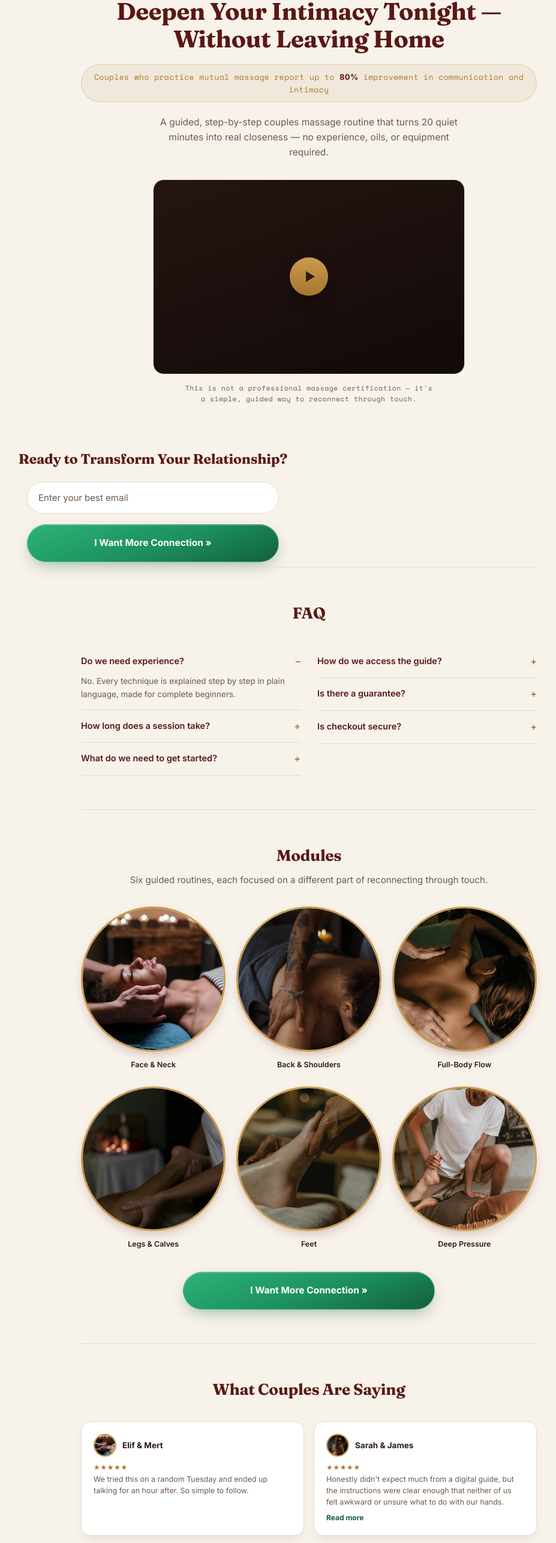
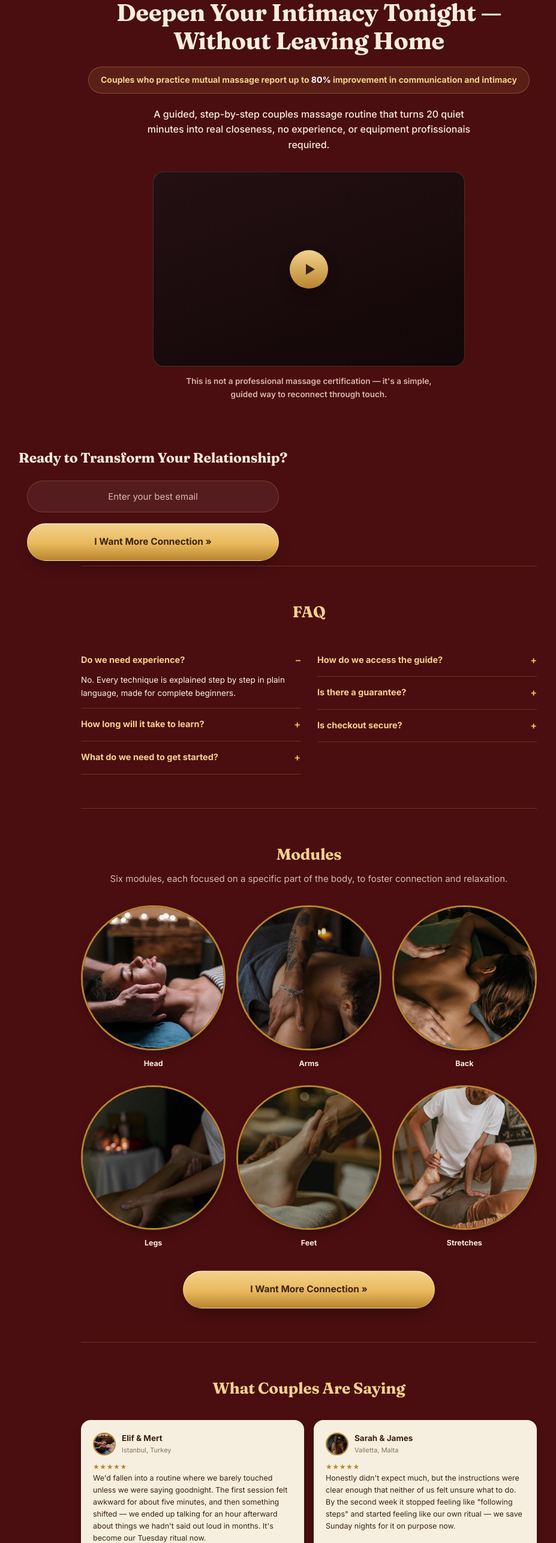
Before and after one commit to espacoaishiteru/couples-massage-landing, a plain HTML site: page index.html in a window 1280 px wide. Shown: the part 185-2757 px from the top of the page at 60% size, without its empty margins (125-1052 px from the left). Drawn offline with nearby package versions, Linux system fonts and the light colour scheme.

Commit message:
Update index.html

```diff
--- a/index.html
+++ b/index.html
@@ -7,26 +7,23 @@
 <meta name="description" content="A step-by-step couples massage guide to help you reconnect through touch, tonight.">
 <link rel="preconnect" href="https://fonts.googleapis.com">
 <link rel="preconnect" href="https://fonts.gstatic.com" crossorigin>
-<link href="https://fonts.googleapis.com/css2?family=Fraunces:ital,opsz,wght@0,9..144,500;0,9..144,600;0,9..144,700;1,9..144,500&family=Inter:wght@400;500;600;700&family=Space+Mono:wght@400;700&display=swap" rel="stylesheet">
+<link href="https://fonts.googleapis.com/css2?family=Fraunces:ital,opsz,wght@0,9..144,500;0,9..144,600;0,9..144,700;1,9..144,500&family=Inter:wght@400;500;600;700;800&display=swap" rel="stylesheet">
 <style>
   :root{
-    --bg:        #f7f2ea;
-    --bg-deep:   #efe6d8;
-    --surface:   #ffffff;
-    --line:      #e7dcc9;
-    --ink:       #2a1c14;
-    --ink-dim:   #6b5a4d;
-    --wine:      #7a2420;
-    --wine-deep: #591815;
-    --gold:      #a9762f;
-    --gold-soft: #c99a4e;
-    --card-bg:   #ffffff;
-    --emerald:   #1c8f5e;
-    --emerald-deep:#125f3d;
+    --bg:        #4a0e10;
+    --bg-deep:   #380a0b;
+    --surface:   #5c1416;
+    --line:      rgba(255,214,150,.18);
+    --ink:       #f7ece0;
+    --ink-dim:   #d9b8ae;
+    --gold:      #e9b85c;
+    --gold-soft: #f3d28c;
+    --gold-deep: #b8842e;
+    --card-bg:   #f6efdf;
+    --card-ink:  #3a2213;
 
     --serif: 'Fraunces', serif;
     --sans:  'Inter', sans-serif;
-    --mono:  'Space Mono', monospace;
   }
 
   *{ box-sizing:border-box; margin:0; padding:0; }
@@ -43,13 +40,13 @@
   a{ color:inherit; }
   .wrap{ max-width:760px; margin:0 auto; padding:0 clamp(20px,5vw,24px); }
   section{ position:relative; z-index:1; }
-  h1,h2,h3{ font-family:var(--serif); letter-spacing:-0.01em; color:var(--wine-deep); }
+  h1,h2,h3{ font-family:var(--serif); letter-spacing:-0.01em; }
 
   .eyebrow{
-    font-family:var(--mono); font-size:12px; letter-spacing:.14em; text-transform:uppercase;
-    color:var(--gold); display:flex; align-items:center; gap:10px; margin-bottom:16px; justify-content:center;
+    font-family:var(--sans); font-weight:700; font-size:12px; letter-spacing:.1em; text-transform:uppercase;
+    color:var(--gold-soft); display:flex; align-items:center; gap:10px; margin-bottom:16px; justify-content:center;
   }
-  .eyebrow::before{ content:''; width:24px; height:1px; background:var(--gold); opacity:.7; }
+  .eyebrow::before{ content:''; width:24px; height:1px; background:var(--gold-soft); opacity:.7; }
 
   /* ---------- Buttons ---------- */
   .btn{
@@ -60,70 +57,71 @@
     white-space:nowrap; width:100%; max-width:420px;
   }
   .btn-primary{
-    background:linear-gradient(160deg, #2bb377, var(--emerald) 55%, var(--emerald-deep));
-    color:#ffffff;
-    box-shadow:0 10px 26px -8px rgba(18,95,61,.45), inset 0 1px 0 rgba(255,255,255,.25);
-    border:1px solid rgba(255,255,255,.2);
+    background:linear-gradient(180deg, var(--gold-soft), var(--gold) 55%, var(--gold-deep));
+    color:#3a2213;
+    box-shadow:0 10px 26px -8px rgba(0,0,0,.45), inset 0 1px 0 rgba(255,255,255,.5);
+    border:1px solid rgba(255,255,255,.25);
   }
-  .btn-primary:hover{ transform:translateY(-2px); box-shadow:0 14px 30px -8px rgba(18,95,61,.55); }
+  .btn-primary:hover{ transform:translateY(-2px); box-shadow:0 14px 30px -8px rgba(0,0,0,.55); }
   .btn-row{ display:flex; justify-content:center; }
 
   /* ---------- Header ---------- */
   header{
     position:sticky; top:0; z-index:50;
-    background:rgba(247,242,234,.88); backdrop-filter:blur(10px);
+    background:rgba(56,10,11,.85); backdrop-filter:blur(10px);
     border-bottom:1px solid var(--line);
   }
   header .wrap{ display:flex; align-items:center; justify-content:space-between; padding:16px clamp(20px,5vw,24px); max-width:760px; }
-  .logo{ font-family:var(--serif); font-size:19px; color:var(--wine-deep); }
+  .logo{ font-family:var(--serif); font-size:19px; }
   .logo span{ color:var(--gold); }
   header .btn{ padding:11px 20px; font-size:13.5px; width:auto; }
 
   /* ---------- Hero ---------- */
-  .hero{ padding:56px 0 36px; text-align:center; }
+  .hero{ padding:56px 0 40px; text-align:center; }
   .hero h1{
-    font-size:clamp(28px, 5.4vw, 40px); line-height:1.16; margin-bottom:18px;
+    font-size:clamp(28px, 5.4vw, 40px); line-height:1.18; margin-bottom:20px;
   }
   .hero .stat-line{
-    font-family:var(--mono); font-size:13px; letter-spacing:.03em; color:var(--gold);
-    background:rgba(169,118,47,.08); border:1px solid rgba(169,118,47,.25);
-    display:inline-block; padding:10px 18px; border-radius:100px; margin-bottom:22px;
+    font-family:var(--sans); font-weight:700; font-size:14px; color:var(--gold-soft);
+    background:rgba(233,184,92,.1); border:1px solid rgba(233,184,92,.3);
+    display:inline-block; padding:10px 20px; border-radius:100px; margin-bottom:22px;
   }
-  .hero .stat-line b{ color:var(--wine-deep); font-family:var(--sans); font-weight:700; }
-  .hero p.lead{ font-size:15.5px; color:var(--ink-dim); margin-bottom:8px; max-width:520px; margin-left:auto; margin-right:auto; }
+  .hero .stat-line b{ color:#fff; }
+  .hero p.lead{ font-family:var(--sans); font-weight:500; font-size:16px; color:var(--ink); margin-bottom:8px; max-width:540px; margin-left:auto; margin-right:auto; }
 
   /* ---------- Video block ---------- */
   .video-block{
     margin:32px auto 10px; max-width:520px; aspect-ratio:16/10; border-radius:18px;
-    background:linear-gradient(160deg, #241512, #120a08);
+    background:linear-gradient(160deg, #241012, #120708);
     border:1px solid var(--line);
     display:flex; align-items:center; justify-content:center; position:relative;
     overflow:hidden;
   }
   .video-block .play{
     width:64px; height:64px; border-radius:50%;
-    background:linear-gradient(180deg, var(--gold-soft), var(--gold));
+    background:linear-gradient(180deg, var(--gold-soft), var(--gold-deep));
     display:flex; align-items:center; justify-content:center; cursor:pointer;
     box-shadow:0 10px 24px -6px rgba(0,0,0,.5);
   }
   .video-block .play::after{
     content:''; border-style:solid; border-width:9px 0 9px 15px;
-    border-color:transparent transparent transparent #2a1c14; margin-left:4px;
+    border-color:transparent transparent transparent #3a2213; margin-left:4px;
   }
   .video-cap{
-    text-align:center; font-family:var(--mono); font-size:11.5px; color:var(--ink-dim);
-    letter-spacing:.04em; margin:14px 0 0; max-width:420px; margin-left:auto; margin-right:auto;
+    text-align:center; font-family:var(--sans); font-weight:600; font-size:13.5px; color:var(--ink-dim);
+    margin:14px 0 0; max-width:440px; margin-left:auto; margin-right:auto;
   }
 
   /* ---------- Email capture ---------- */
   .capture{ text-align:center; margin:36px 0 8px; }
-  .capture h2{ font-size:23px; margin-bottom:20px; }
+  .capture h2{ font-size:23px; margin-bottom:20px; text-align:center; }
   .capture form{
-    display:flex; flex-direction:column; gap:14px; max-width:420px; margin:0 auto 18px;
+    display:flex; flex-direction:column; align-items:center; gap:14px; max-width:420px; margin:0 auto 18px;
   }
   .capture input[type=email]{
     width:100%; padding:16px 18px; border-radius:100px; border:1px solid var(--line);
-    background:#fff; color:var(--ink); font-family:var(--sans); font-size:15px;
+    background:rgba(255,255,255,.06); color:var(--ink); font-family:var(--sans); font-size:15px;
+    text-align:center;
   }
   .capture input[type=email]::placeholder{ color:var(--ink-dim); }
 
@@ -134,18 +132,18 @@
   .faq-cols{ display:grid; grid-template-columns:1fr 1fr; gap:28px; }
   .faq details{ padding:14px 0; border-bottom:1px solid var(--line); }
   .faq summary{
-    cursor:pointer; list-style:none; font-size:14.5px; font-weight:600;
-    display:flex; justify-content:space-between; gap:10px; color:var(--wine-deep);
+    cursor:pointer; list-style:none; font-size:14.5px; font-weight:700;
+    display:flex; justify-content:space-between; gap:10px; color:var(--gold-soft);
   }
   .faq summary::-webkit-details-marker{ display:none; }
   .faq summary::after{ content:'+'; color:var(--gold); font-size:16px; flex:none; }
   .faq details[open] summary::after{ content:'–'; }
-  .faq p{ font-size:13.5px; color:var(--ink-dim); margin-top:10px; }
+  .faq p{ font-size:13.5px; color:#fbf3e8; margin-top:10px; }
   @media (max-width:600px){ .faq-cols{ grid-template-columns:1fr; } }
 
   /* ---------- Modules ---------- */
   .section-head{ text-align:center; margin-bottom:32px; }
-  .section-head h2{ font-size:26px; }
+  .section-head h2{ font-size:26px; color:var(--gold-soft); }
   .section-head p{ color:var(--ink-dim); font-size:15px; margin-top:8px; }
   .modules-grid{
     display:grid; grid-template-columns:repeat(3,1fr); gap:26px 18px; margin-bottom:36px;
@@ -153,34 +151,29 @@
   .module-item{ text-align:center; }
   .module-item .circle{
     width:100%; aspect-ratio:1; border-radius:50%; margin:0 auto 12px;
-    overflow:hidden; border:3px solid var(--gold-soft);
-    box-shadow:0 8px 20px -8px rgba(89,24,21,.35);
+    overflow:hidden; border:3px solid var(--gold-deep);
+    box-shadow:0 8px 20px -8px rgba(0,0,0,.5);
   }
   .module-item .circle img{ width:100%; height:100%; object-fit:cover; }
-  .module-item p{ font-size:12.5px; color:var(--ink); font-weight:600; }
+  .module-item p{ font-size:12.5px; color:var(--ink); font-weight:700; }
   @media (max-width:560px){ .modules-grid{ grid-template-columns:repeat(3,1fr); gap:16px 10px; } }
 
   /* ---------- Testimonials ---------- */
   .testi-grid{ display:grid; grid-template-columns:1fr 1fr; gap:16px; }
   .testi-card{
-    background:var(--card-bg); color:var(--ink); border-radius:16px;
-    padding:20px; border:1px solid var(--line);
-    box-shadow:0 8px 20px -10px rgba(89,24,21,.18);
+    background:var(--card-bg); color:var(--card-ink); border-radius:16px;
+    padding:20px; box-shadow:0 8px 20px -8px rgba(0,0,0,.4);
   }
   .testi-top{ display:flex; align-items:center; gap:10px; margin-bottom:8px; }
-  .testi-avatar{ width:38px; height:38px; border-radius:50%; flex:none; overflow:hidden; border:2px solid var(--gold-soft); }
+  .testi-avatar{ width:38px; height:38px; border-radius:50%; flex:none; overflow:hidden; border:2px solid var(--gold-deep); }
   .testi-avatar img{ width:100%; height:100%; object-fit:cover; }
   .testi-name{ font-size:13.5px; font-weight:700; }
-  .testi-stars{ color:var(--gold); font-size:12px; letter-spacing:.05em; }
-  .testi-card p{ font-size:12.5px; line-height:1.55; color:var(--ink-dim); }
-  .testi-card details{ margin-top:6px; }
-  .testi-card summary{
-    cursor:pointer; list-style:none; font-size:12px; font-weight:700; color:var(--emerald-deep);
-  }
-  .testi-card summary::-webkit-details-marker{ display:none; }
-  .testi-card details[open] summary{ display:none; }
+  .testi-loc{ font-size:11px; color:#8a6f63; }
+  .testi-stars{ color:var(--gold-deep); font-size:12px; letter-spacing:.05em; }
+  .testi-card p{ font-size:12.5px; line-height:1.6; }
   @media (max-width:560px){ .testi-grid{ grid-template-columns:1fr 1fr; gap:10px; } .testi-card{ padding:14px; } .testi-card p{ font-size:11.5px; } }
   @media (max-width:420px){ .testi-grid{ grid-template-columns:1fr; } }
+  #more-reviews{ display:none; margin-top:16px; }
 
   /* ---------- Footer ---------- */
   footer{ padding:32px 0 24px; text-align:center; border-top:1px solid var(--line); }
@@ -190,7 +183,7 @@
   /* ---------- Sticky mobile CTA ---------- */
   .sticky-cta{
     position:fixed; left:0; right:0; bottom:0; z-index:60;
-    background:rgba(247,242,234,.95); backdrop-filter:blur(10px);
+    background:rgba(56,10,11,.94); backdrop-filter:blur(10px);
     border-top:1px solid var(--line);
     padding:12px 18px; display:none; justify-content:center;
   }
@@ -212,7 +205,7 @@
 <section class="hero wrap">
   <h1>Transform Your Relationship and Deepen Your Intimacy Tonight — Without Leaving Home</h1>
   <div class="stat-line">Couples who practice mutual massage report up to <b>80%</b> improvement in communication and intimacy</div>
-  <p class="lead">A guided, step-by-step couples massage routine that turns 20 quiet minutes into real closeness — no experience, oils, or equipment required.</p>
+  <p class="lead">A guided, step-by-step couples massage routine that turns 20 quiet minutes into real closeness, no experience, or equipment profissionais required.</p>
 
   <div class="video-block">
     <div class="play"></div>
@@ -239,12 +232,12 @@
         <p>No. Every technique is explained step by step in plain language, made for complete beginners.</p>
       </details>
       <details>
-        <summary>How long does a session take?</summary>
-        <p>Most full routines run 20–30 minutes — short enough for a weeknight.</p>
+        <summary>How long will it take to learn?</summary>
+        <p>The course is dynamic and practical; in less than 30 minutes, you'll be ready to enjoy a special moment as a couple.</p>
       </details>
       <details>
         <summary>What do we need to get started?</summary>
-        <p>Just a towel and any neutral oil you already have at home.</p>
+        <p>You will receive an exclusive PDF containing a list of essentials, meditation music, essential oils and their functions, a reflexology (foot massage) map, and recipe tips for beforehand.</p>
       </details>
     </div>
     <div>
@@ -267,15 +260,15 @@
 <section class="section wrap" id="modules">
   <div class="section-head">
     <h2>Modules</h2>
-    <p>Six guided routines, each focused on a different part of reconnecting through touch.</p>
+    <p>Six modules, each focused on a specific part of the body, to foster connection and relaxation.</p>
   </div>
   <div class="modules-grid">
-    <div class="module-item"><div class="circle"><img src="module-face-neck.jpg" alt="Face and neck touch"></div><p>Face &amp; Neck</p></div>
-    <div class="module-item"><div class="circle"><img src="module-back-shoulders.jpg" alt="Back and shoulders massage"></div><p>Back &amp; Shoulders</p></div>
-    <div class="module-item"><div class="circle"><img src="module-full-flow.jpg" alt="Full body flow massage"></div><p>Full-Body Flow</p></div>
-    <div class="module-item"><div class="circle"><img src="module-legs.jpg" alt="Legs and calves massage"></div><p>Legs &amp; Calves</p></div>
+    <div class="module-item"><div class="circle"><img src="module-face-neck.jpg" alt="Head massage"></div><p>Head</p></div>
+    <div class="module-item"><div class="circle"><img src="module-back-shoulders.jpg" alt="Arms massage"></div><p>Arms</p></div>
+    <div class="module-item"><div class="circle"><img src="module-full-flow.jpg" alt="Back massage"></div><p>Back</p></div>
+    <div class="module-item"><div class="circle"><img src="module-legs.jpg" alt="Legs massage"></div><p>Legs</p></div>
     <div class="module-item"><div class="circle"><img src="module-feet.jpg" alt="Feet massage"></div><p>Feet</p></div>
-    <div class="module-item"><div class="circle"><img src="module-deep-pressure.jpg" alt="Deep pressure technique"></div><p>Deep Pressure</p></div>
+    <div class="module-item"><div class="circle"><img src="module-deep-pressure.jpg" alt="Stretches"></div><p>Stretches</p></div>
   </div>
   <div class="btn-row">
     <a href="https://hotmart.com/pt-BR/club/brendo-carvalho-de-oliveira" class="btn btn-primary">I Want More Connection »</a>
@@ -286,27 +279,72 @@
   <div class="section-head"><h2>What Couples Are Saying</h2></div>
   <div class="testi-grid">
     <div class="testi-card">
-      <div class="testi-top"><div class="testi-avatar"><img src="avatar-face-neck.jpg" alt="Elif and Mert"></div><div class="testi-name">Elif &amp; Mert</div></div>
+      <div class="testi-top"><div class="testi-avatar"><img src="avatar-face-neck.jpg" alt="Elif and Mert"></div><div><div class="testi-name">Elif &amp; Mert</div><div class="testi-loc">Istanbul, Turkey</div></div></div>
       <div class="testi-stars">★★★★★</div>
-      <p>We tried this on a random Tuesday and ended up talking for an hour after. So simple to follow.</p>
+      <p>We'd fallen into a routine where we barely touched unless we were saying goodnight. The first session felt awkward for about five minutes, and then something shifted — we ended up talking for an hour afterward about things we hadn't said out loud in months. It's become our Tuesday ritual now.</p>
     </div>
     <div class="testi-card">
-      <div class="testi-top"><div class="testi-avatar"><img src="avatar-back-shoulders.jpg" alt="Sarah and James"></div><div class="testi-name">Sarah &amp; James</div></div>
+      <div class="testi-top"><div class="testi-avatar"><img src="avatar-back-shoulders.jpg" alt="Sarah and James"></div><div><div class="testi-name">Sarah &amp; James</div><div class="testi-loc">Valletta, Malta</div></div></div>
       <div class="testi-stars">★★★★★</div>
-      <p>Honestly didn't expect much from a digital guide, but the instructions were clear enough that neither of us felt awkward or unsure what to do with our hands.
-      <details><summary>Read more</summary> By the second week it stopped feeling like "following steps" and started feeling like our own little ritual — we now save Sunday nights for it on purpose.</details></p>
+      <p>Honestly didn't expect much, but the instructions were clear enough that neither of us felt unsure what to do. By the second week it stopped feeling like "following steps" and started feeling like our own ritual — we save Sunday nights for it on purpose now.</p>
     </div>
     <div class="testi-card">
-      <div class="testi-top"><div class="testi-avatar"><img src="avatar-feet.jpg" alt="Zeynep and Can"></div><div class="testi-name">Zeynep &amp; Can</div></div>
+      <div class="testi-top"><div class="testi-avatar"><img src="avatar-feet.jpg" alt="Zeynep and Can"></div><div><div class="testi-name">Zeynep &amp; Can</div><div class="testi-loc">Ankara, Turkey</div></div></div>
       <div class="testi-stars">★★★★★</div>
-      <p>We're not "spa people" but this made it approachable. Now it's our Friday reset.</p>
+      <p>We're not "spa people" at all, but this made it approachable enough that neither of us felt silly. It's our Friday reset now, and honestly the one hour of the week we both look forward to most.</p>
     </div>
     <div class="testi-card">
-      <div class="testi-top"><div class="testi-avatar"><img src="avatar-deep-pressure.jpg" alt="Ayşe and Deniz"></div><div class="testi-name">Ayşe &amp; Deniz</div></div>
+      <div class="testi-top"><div class="testi-avatar"><img src="avatar-deep-pressure.jpg" alt="Ayşe and Deniz"></div><div><div class="testi-name">Ayşe &amp; Deniz</div><div class="testi-loc">Izmir, Turkey</div></div></div>
       <div class="testi-stars">★★★★★</div>
-      <p>What sold me was how practical it is — no incense-and-crystals vibe, just clear hand placements and pacing.
-      <details><summary>Read more</summary> We've gone back to the feet and shoulders routines the most since they're easiest to do on a regular weeknight, and my partner actually asks for it now instead of the other way around.</details></p>
+      <p>What sold me was how practical it is — clear hand placements and pacing, nothing precious about it. We've gone back to the feet and shoulders routines the most, and my partner actually asks for it now instead of the other way around.</p>
     </div>
+  </div>
+
+  <div id="more-reviews" class="testi-grid">
+    <div class="testi-card">
+      <div class="testi-top"><div class="testi-avatar"><img src="avatar-full-flow.jpg" alt="Giulia and Marco"></div><div><div class="testi-name">Giulia &amp; Marco</div><div class="testi-loc">Milan, Italy</div></div></div>
+      <div class="testi-stars">★★★★★</div>
+      <p>We work opposite schedules and had gotten used to feeling more like roommates than partners. Twenty minutes, twice a week, has quietly undone a lot of that distance. Nothing dramatic — just more hands on shoulders, more eye contact, more of the small stuff we'd stopped doing.</p>
+    </div>
+    <div class="testi-card">
+      <div class="testi-top"><div class="testi-avatar"><img src="avatar-legs.jpg" alt="Francesca and Luca"></div><div><div class="testi-name">Francesca &amp; Luca</div><div class="testi-loc">Turin, Italy</div></div></div>
+      <div class="testi-stars">★★★★★</div>
+      <p>Simple and well explained, no guesswork.</p>
+    </div>
+    <div class="testi-card">
+      <div class="testi-top"><div class="testi-avatar"><img src="avatar-face-neck.jpg" alt="Camila and Matías"></div><div><div class="testi-name">Camila &amp; Matías</div><div class="testi-loc">Santiago, Chile</div></div></div>
+      <div class="testi-stars">★★★★★</div>
+      <p>We bought this after a rough year — new baby, no sleep, zero time for each other. It didn't fix everything, obviously, but it gave us a reason to close the door for twenty minutes and just be a couple again instead of two exhausted co-parents. That mattered more than I expected.</p>
+    </div>
+    <div class="testi-card">
+      <div class="testi-top"><div class="testi-avatar"><img src="avatar-back-shoulders.jpg" alt="Valentina and Santiago"></div><div><div class="testi-name">Valentina &amp; Santiago</div><div class="testi-loc">Bogotá, Colombia</div></div></div>
+      <div class="testi-stars">★★★★★</div>
+      <p>The foot routine alone was worth it for us. My partner carries all his stress in his shoulders and feet, and now it's part of how we wind down instead of just scrolling on separate sides of the bed.</p>
+    </div>
+    <div class="testi-card">
+      <div class="testi-top"><div class="testi-avatar"><img src="avatar-feet.jpg" alt="Lucía and Nicolás"></div><div><div class="testi-name">Lucía &amp; Nicolás</div><div class="testi-loc">Montevideo, Uruguay</div></div></div>
+      <div class="testi-stars">★★★★★</div>
+      <p>We'd tried date nights, apps, all of it. This is the first thing that actually became a habit, mostly because it's short enough that we never have an excuse to skip it. Small thing, but it's added up over a couple of months.</p>
+    </div>
+    <div class="testi-card">
+      <div class="testi-top"><div class="testi-avatar"><img src="avatar-deep-pressure.jpg" alt="Carmen and Álvaro"></div><div><div class="testi-name">Carmen &amp; Álvaro</div><div class="testi-loc">Madrid, Spain</div></div></div>
+      <div class="testi-stars">★★★★★</div>
+      <p>Twelve years together and I genuinely thought we'd tried everything to keep things warm between us. The PDF extras — the oil guide especially — turned out to be a nice surprise on top of the routines themselves.</p>
+    </div>
+    <div class="testi-card">
+      <div class="testi-top"><div class="testi-avatar"><img src="avatar-full-flow.jpg" alt="Sofía and Diego"></div><div><div class="testi-name">Sofía &amp; Diego</div><div class="testi-loc">Barcelona, Spain</div></div></div>
+      <div class="testi-stars">★★★★★</div>
+      <p>Clear, calm, and not at all awkward once you get past the first few minutes.</p>
+    </div>
+    <div class="testi-card">
+      <div class="testi-top"><div class="testi-avatar"><img src="avatar-legs.jpg" alt="Deniz and Efe"></div><div><div class="testi-name">Deniz &amp; Efe</div><div class="testi-loc">Bursa, Turkey</div></div></div>
+      <div class="testi-stars">★★★★★</div>
+      <p>What surprised me most is how much better we started communicating outside of the sessions too — it's like practicing slowing down together for twenty minutes carried over into the rest of the week. We argue less and actually listen more.</p>
+    </div>
+  </div>
+
+  <div class="btn-row" style="margin-top:24px;">
+    <a href="#" class="btn btn-primary" onclick="document.getElementById('more-reviews').style.display='grid'; this.style.display='none'; return false;">See More Reviews</a>
   </div>
 </section>
 
```
